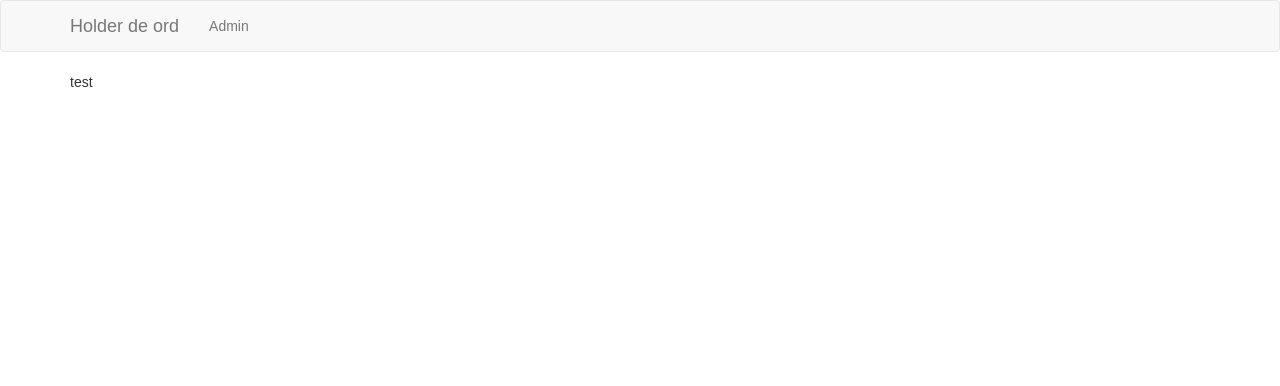
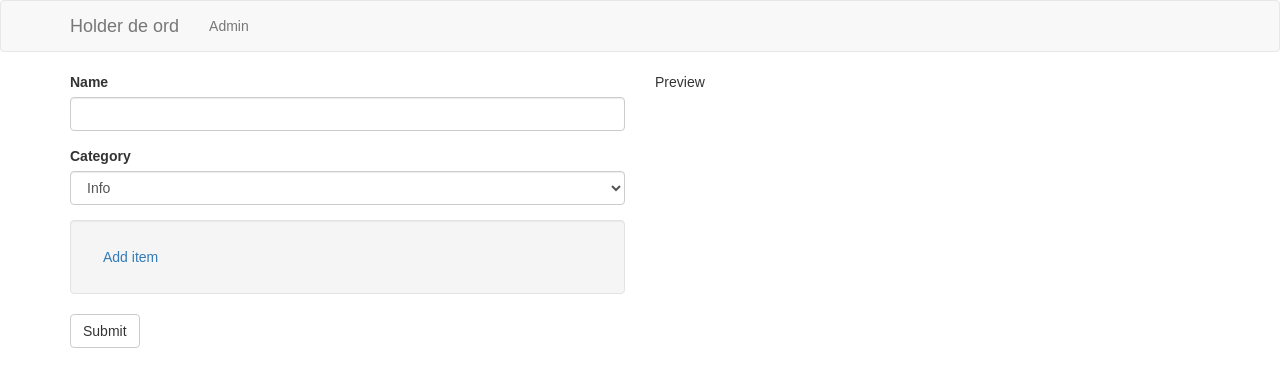
Before and after one commit to holderdeord/hdo-bot-service, a React (Create React App) app in the folder botadmin/static/botadmin/: page /create in a window 1280 px wide. Shown: the top 386 px of the page. Built offline with nearby package versions, Linux system fonts and the light colour scheme; no server answers.

Commit message:
Added a bit more on the form

```diff
--- /dev/null
+++ b/botadmin/static/botadmin/src/components/CreateManuscriptComponent.js
@@ -0,0 +1,25 @@
+import React from 'react';
+import ManuscriptForm from "./ManuscriptForm";
+import InfoManuscript from "../manuscripts/InfoManuscript";
+
+export default class CreateManuscriptComponent extends React.Component {
+  state = {
+    manuscript: new InfoManuscript(),
+    categories: []
+  };
+
+  // componentDidMount() {
+  //   fetch('http://localhost:8000/api/categories/')
+  //     .then(response => response.json())
+  //     .then(categories => this.setState({ categories }));
+  // }
+
+  handleSubmit(event) {
+    console.log('submitting', this.state.manuscript);
+  }
+
+  render() {
+    return <ManuscriptForm manuscript={this.state.manuscript}
+                           handleSubmit={event => this.handleSubmit(event)}/>;
+  }
+}
--- /dev/null
+++ b/botadmin/static/botadmin/src/components/EditManuscriptComponent.js
@@ -0,0 +1,34 @@
+import React from 'react';
+import ManuscriptForm from "./ManuscriptForm";
+import InfoManuscript from "../manuscripts/InfoManuscript";
+import ManuscriptFactory from "../manuscripts/ManuscriptFactory";
+
+export default class EditManuscriptComponent extends React.Component {
+  state = {
+    manuscript: new InfoManuscript()
+  };
+
+  constructor(props) {
+    super(props);
+    this.manuscriptId = props.match.params.manuscriptId;
+    this.manuscriptFactory = new ManuscriptFactory();
+  }
+
+  componentDidMount() {
+    fetch(`http://localhost:8000/api/manuscripts/${this.manuscriptId}`)
+      .then(response => response.json())
+      .then(manuscriptData => this.setState({
+        manuscript: this.manuscriptFactory.loadManuscript(manuscriptData)
+      }));
+  }
+
+  handleSubmit(event) {
+    console.log('submitting', this.state.manuscript);
+  }
+
+  render() {
+    console.log('EditManuscriptComponent.render', this.state.manuscript);
+    return <ManuscriptForm manuscript={this.state.manuscript}
+                           handleSubmit={event => this.handleSubmit(event)}/>;
+  }
+}
--- a/botadmin/static/botadmin/src/components/ManuscriptCreateComponent.js
+++ /dev/null
@@ -1,20 +0,0 @@
-import React from 'react';
-import ManuscriptForm from "./ManuscriptForm";
-
-class ManuscriptCreateComponent extends React.Component {
-  state = {
-    categories: []
-  };
-
-  componentDidMount() {
-    fetch('http://localhost:8000/api/categories/')
-      .then(response => response.json())
-      .then(categories => this.setState({ categories }));
-  }
-
-  render() {
-    return <ManuscriptForm categories={this.state.categories} />;
-  }
-}
-
-export default ManuscriptCreateComponent;
--- a/botadmin/static/botadmin/src/components/ManuscriptForm.js
+++ b/botadmin/static/botadmin/src/components/ManuscriptForm.js
@@ -1,8 +1,119 @@
 import React from 'react';
 
+const ManuscriptTypeEnum = {
+  Info: 'info',
+  ElectoralGuide: 'electoralGuide'
+};
+
 class ManuscriptForm extends React.Component {
+  // state = {
+  //   manuscript: new CoreManuscript()
+  // };
+  types = [
+    { pk: 1, name: 'Info', type: ManuscriptTypeEnum.Info },
+    { pk: 2, name: 'ElectoralGuide', type: ManuscriptTypeEnum.ElectoralGuide }
+  ];
+
+  // componentDidMount() {
+  //   console.log('mounting', this.props.manuscript);
+  //   this.setState({
+  //     manuscript: this.props.manuscript
+  //   });
+  // }
+
+  // handleManuscriptNameChange(event) {
+  //   this.props.manuscript.name = event.target.value;
+  //   this.forceUpdate();
+  // }
+  //
+  // handleManuscriptTypeChange(event) {
+  //   this.props.manuscript.type = event.target.value;
+  //   this.forceUpdate();
+  // }
+
+  addManuscriptItem() {
+    this.props.manuscript.addItem();
+    this.forceUpdate();
+  }
+
+  handleManuscriptPropertyChange(event, propertyName) {
+    this.props.manuscript[ propertyName ] = event.target.value;
+    this.forceUpdate();
+  }
+
+  handleFormSubmit(event) {
+    event.preventDefault();
+    this.props.handleSubmit(event);
+  }
+
+  handleEventPropertyChange(event, item, propertyName) {
+    item[ propertyName ] = event.target.value;
+    this.forceUpdate();
+  }
+
   render() {
-    return <div>test</div>;
+    console.log('ManuscriptForm.render', this.props.manuscript);
+    return (
+      <div className="row">
+        <div className="col-md-6">
+          <form onSubmit={event => this.handleFormSubmit(event)}>
+            <div className="form-group">
+              <label htmlFor="name">Name</label>
+              <input className="form-control" type="text" id="name" name="name"
+                     onChange={event => this.handleManuscriptPropertyChange(event, 'name')}
+                     value={this.props.manuscript.name}/>
+            </div>
+            <div className="form-group">
+              <label htmlFor="type">Category</label>
+              <select className="form-control" id="type" name="type"
+                      onChange={event => this.handleManuscriptPropertyChange(event, 'type')}
+                      value={this.props.manuscript.type}>
+                { this.types.map(this.renderCategoryOption) }
+              </select>
+            </div>
+            <div className="well">
+              {this.props.manuscript.items.map((item, index) => this.renderManuscriptItem(item, index))}
+              <button className="btn btn-link" type="button"
+                      onClick={event => this.addManuscriptItem(event)}>Add item</button>
+            </div>
+            <button type="submit" className="btn btn-default">Submit</button>
+          </form>
+        </div>
+        <div className="col-md-6">Preview</div>
+      </div>
+    );
+  }
+
+  renderCategoryOption({ pk, name, type }) {
+    return (
+      <option key={pk} value={type}>{name}</option>
+    );
+  }
+
+  renderManuscriptItem(item, index) {
+    let { order, text, type } = item;
+    return (
+      <div key={order} className="panel panel-default">
+        <div className="panel-heading">Item #{order}</div>
+        <div className="panel-body">
+          <div className="form-group">
+            <label htmlFor={`itemType-${order}`}>Type</label>
+            <select className="form-control" id={`itemType-${order}`} name="itemType"
+                    onChange={event => this.handleEventPropertyChange(event, item, 'type')}
+                    value={type}>
+              <option value="text">Text</option>
+              <option value="button">Button</option>
+            </select>
+          </div>
+          <div className="form-group">
+            <label htmlFor={`itemText-${order}`}>Text</label>
+            <input className="form-control" type="text" id={`itemText-${order}`} name="itemText"
+                   onChange={event => this.handleEventPropertyChange(event, item, 'text')}
+                   defaultValue={text}/>
+          </div>
+        </div>
+      </div>
+    );
   }
 }
 
--- a/botadmin/static/botadmin/src/components/Routes.js
+++ b/botadmin/static/botadmin/src/components/Routes.js
@@ -7,10 +7,10 @@ import {
 } from 'react-router-dom'
 
 import AdminComponent from "./AdminComponent";
-import ManuscriptViewComponent from "./ManuscriptViewComponent";
 import NoMatch from "./NoMatch";
-import ManuscriptCreateComponent from "./ManuscriptCreateComponent";
+import ManuscriptCreateComponent from "./CreateManuscriptComponent";
 import NavItem from "./NavItem";
+import EditManuscriptComponent from "./EditManuscriptComponent";
 
 class Routes extends Component {
   render() {
@@ -31,7 +31,7 @@ class Routes extends Component {
             <Switch>
               <Route exact path="/" component={AdminComponent}/>
               <Route exact path="/create" component={ManuscriptCreateComponent}/>
-              <Route exact path="/view/:manuscriptId" component={ManuscriptViewComponent}/>
+              <Route exact path="/view/:manuscriptId" component={EditManuscriptComponent}/>
               <Route component={NoMatch}/>
             </Switch>
           </div>
--- /dev/null
+++ b/botadmin/static/botadmin/src/manuscripts/CoreManuscript.js
@@ -0,0 +1,15 @@
+export default class CoreManuscript {
+  constructor(name = '', items = []) {
+    this.name = name;
+    this.items = items;
+  }
+
+  addItem() {
+    const order = this.items[this.items.length - 1].order + 1;
+    this.items.push({
+      order,
+      text: '',
+      type: 'text'
+    });
+  }
+}
--- /dev/null
+++ b/botadmin/static/botadmin/src/manuscripts/InfoManuscript.js
@@ -0,0 +1,5 @@
+import CoreManuscript from "./CoreManuscript";
+
+export default class InfoManuscript extends CoreManuscript {
+  type = "info";
+}
--- /dev/null
+++ b/botadmin/static/botadmin/src/manuscripts/ManuscriptFactory.js
@@ -0,0 +1,6 @@
+import InfoManuscript from "./InfoManuscript";
+export default class ManuscriptFactory {
+  loadManuscript(manuscriptData) {
+    return new InfoManuscript(manuscriptData.name, manuscriptData.items);
+  }
+}
```
